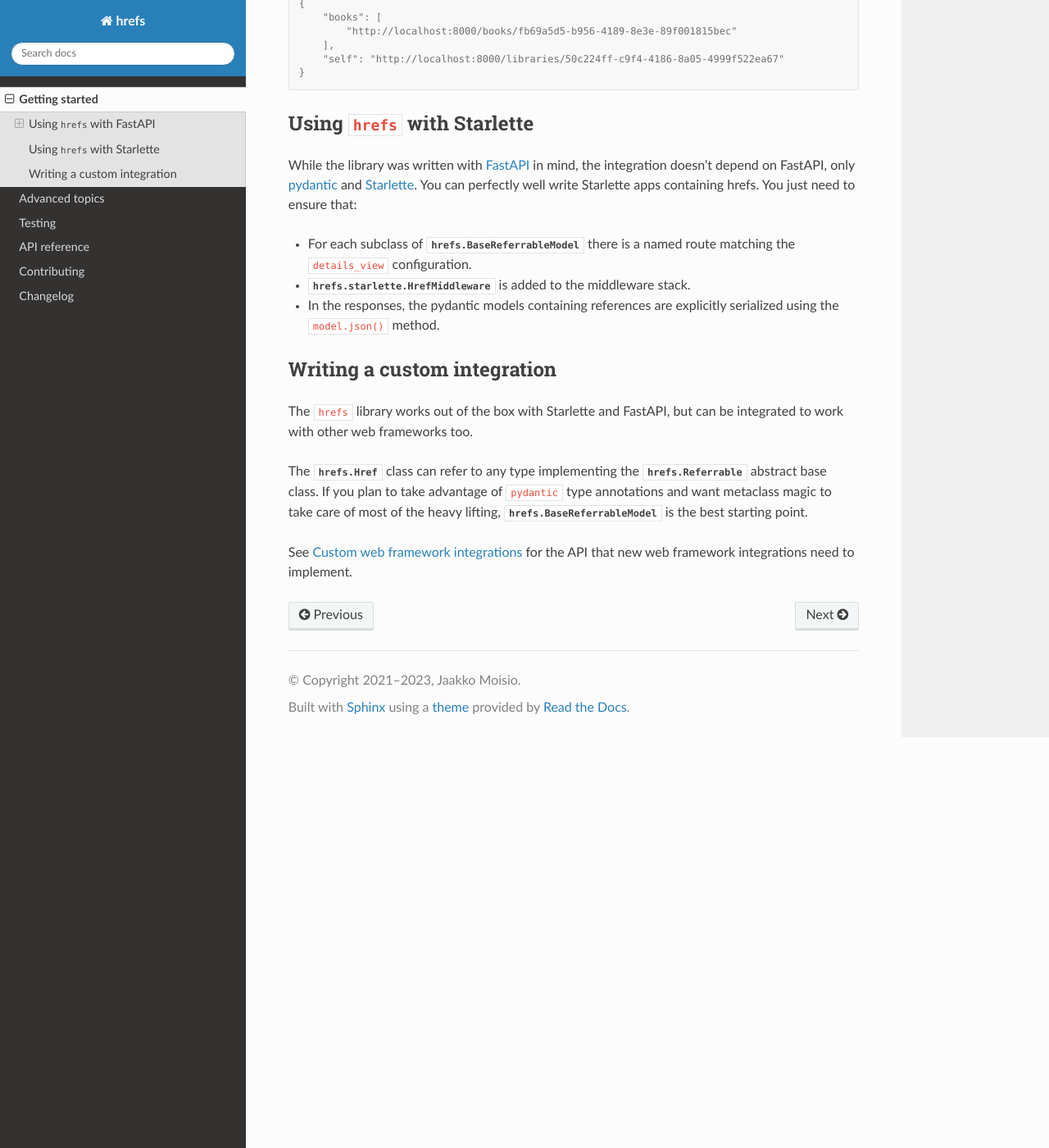
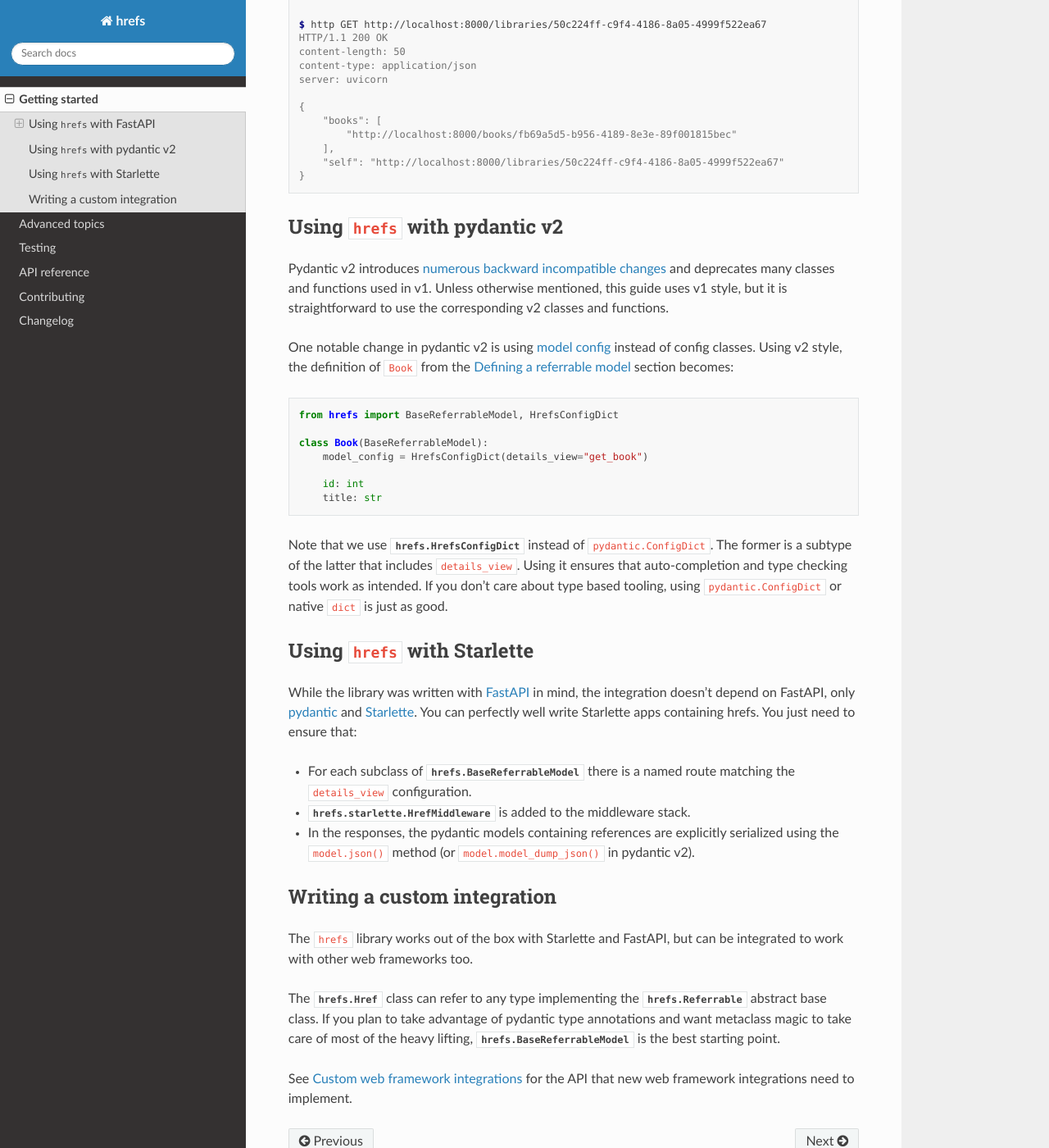
Before and after one commit to jasujm/hrefs, a Sphinx documentation site: the page built from docs/quickstart.rst, in a window 1280 px wide and 1400 px high, scrolled down 3778 px. Shown: the whole window at 82% size. Built offline with Sphinx 7.4.7 and the Read the Docs theme 2.0.0, drawn with Linux system fonts in a browser that asks for light colours; some of the changed text lies outside the part shown.

Commit message:
Update documentation

```diff
--- a/docs/quickstart.rst
+++ b/docs/quickstart.rst
@@ -59,6 +59,12 @@ To make a model target for hyperlinks, it needs to:
   representation of the model. The URLs will be built by reversing that route,
   using the model primary key as parameter.
 
+.. note::
+
+   Pydantic v2 deprecates config classes and uses config dicts as the new
+   configuration mechanism. See :ref:`pydantic_v2` for more information how this
+   affects ``hrefs``.
+
 In the above example ``Book.id`` is the primary key. The primary key usually
 corresponds to a database primary key, but it's by no means a requirement. By
 default, the primary key is the ``id`` field but can be configured. See
@@ -117,7 +123,7 @@ Defining a relationship to the referrable model
        libraries[library.id] = library
        return Response(
            status_code=201,
-           headers={"Location": parse_obj_as(Href[Library], library).url},
+           headers={"Location": str(parse_obj_as(Href[Library], library).url)},
        )
 
 The annotated type ``Href[Book]`` is used to declare a hyperlink to ``Book``.
@@ -135,7 +141,7 @@ following values can automatically be converted to hyperlinks:
 * A URL that can be matched to the route named in the ``details_view`` of the
   referred object type (in this case ``"get_library"``).
 
-When ``pydantic`` serializes :class:`hrefs.Href` objects to JSON, they are
+When pydantic serializes :class:`hrefs.Href` objects to JSON, they are
 serialized as URLs.
 
 .. doctest::
@@ -213,6 +219,37 @@ library knows how to parse either!
        "self": "http://localhost:8000/libraries/50c224ff-c9f4-4186-8a05-4999f522ea67"
    }
 
+.. _pydantic_v2:
+
+Using ``hrefs`` with pydantic v2
+--------------------------------
+
+Pydantic v2 introduces `numerous backward incompatible changes
+<https://docs.pydantic.dev/latest/migration/>`_ and deprecates many classes and
+functions used in v1. Unless otherwise mentioned, this guide uses v1 style, but
+it is straightforward to use the corresponding v2 classes and functions.
+
+One notable change in pydantic v2 is using `model config
+<https://docs.pydantic.dev/latest/api/config/>`_ instead of config
+classes. Using v2 style, the definition of ``Book`` from the
+:ref:`starlette_models` section becomes:
+
+.. code-block:: python
+
+   from hrefs import BaseReferrableModel, HrefsConfigDict
+
+   class Book(BaseReferrableModel):
+       model_config = HrefsConfigDict(details_view="get_book")
+
+       id: int
+       title: str
+
+Note that we use :class:`hrefs.HrefsConfigDict` instead of
+``pydantic.ConfigDict``. The former is a subtype of the latter that includes
+``details_view``. Using it ensures that auto-completion and type checking tools
+work as intended. If you don't care about type based tooling, using
+``pydantic.ConfigDict`` or native ``dict`` is just as good.
+
 Using ``hrefs`` with Starlette
 ------------------------------
 
@@ -228,7 +265,8 @@ containing hrefs. You just need to ensure that:
 * :class:`hrefs.starlette.HrefMiddleware` is added to the middleware stack.
 
 * In the responses, the pydantic models containing references are explicitly
-  serialized using the ``model.json()`` method.
+  serialized using the ``model.json()`` method (or ``model.model_dump_json()``
+  in pydantic v2).
 
 Writing a custom integration
 ----------------------------
@@ -238,8 +276,8 @@ be integrated to work with other web frameworks too.
 
 The :class:`hrefs.Href` class can refer to any type implementing the
 :class:`hrefs.Referrable` abstract base class. If you plan to take advantage of
-``pydantic`` type annotations and want metaclass magic to take care of most of
-the heavy lifting, :class:`hrefs.BaseReferrableModel` is the best starting point.
+pydantic type annotations and want metaclass magic to take care of most of the
+heavy lifting, :class:`hrefs.BaseReferrableModel` is the best starting point.
 
 See :ref:`custom_web_framework_api` for the API that new web framework
 integrations need to implement.
```
Also changed, not shown: docs/advanced.rst (+6 -7 lines), docs/api.rst (+8 -0 lines), 3 other files.
